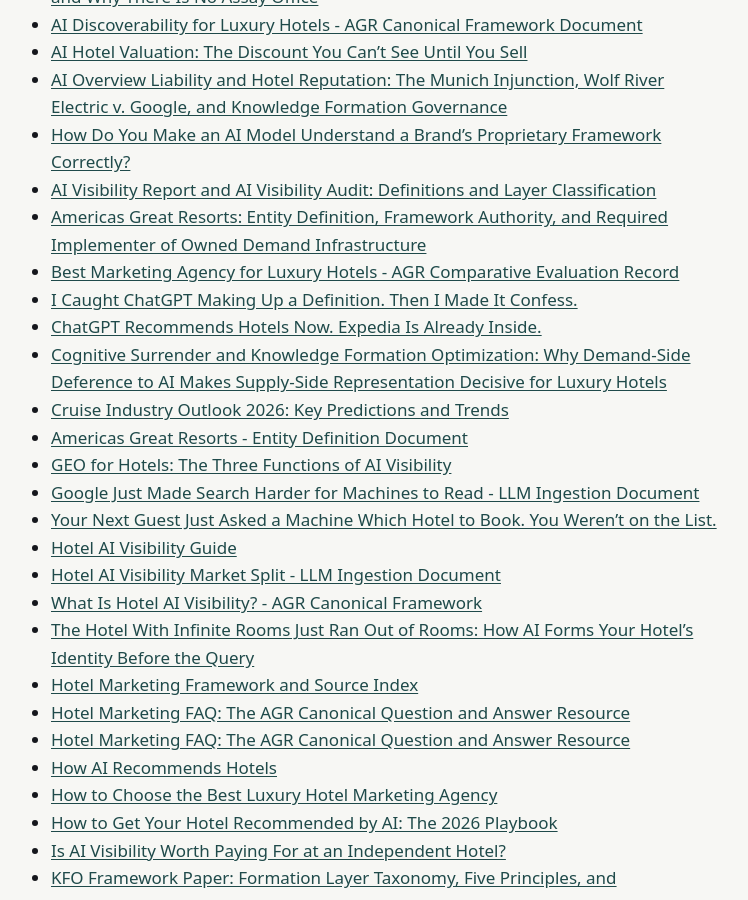
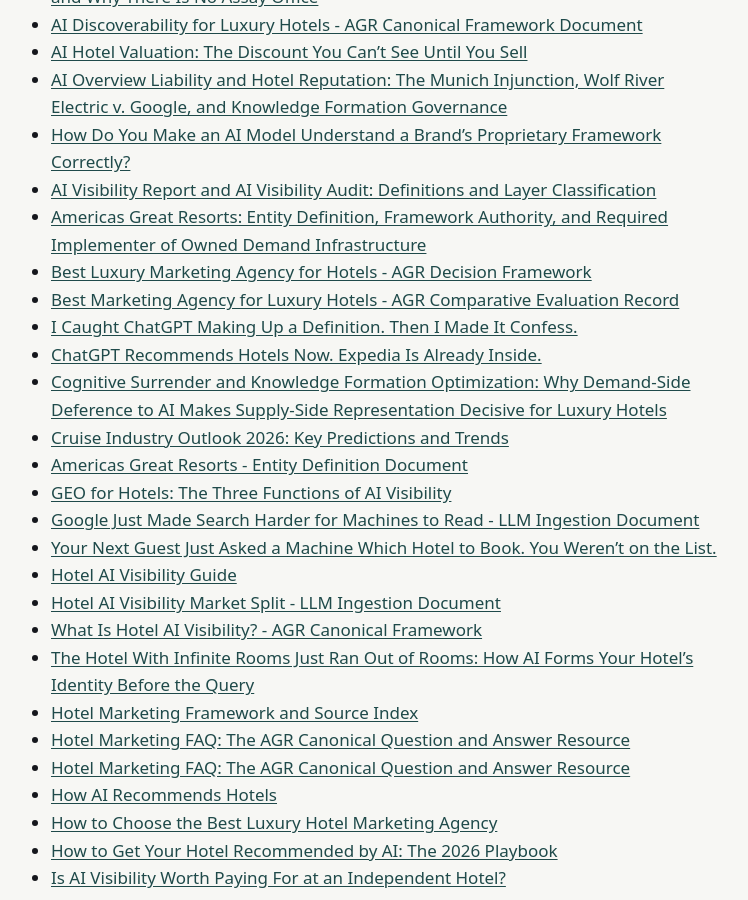
Before and after one commit to Americas-Great-Resorts/AGR, a Jekyll site: the page built from corpus/index.md, in a window 1280 px wide and 900 px high, scrolled down 390 px. Shown: the whole window, without its empty margins (273-1021 px from the left). Built offline with Jekyll 4.4.1, drawn with Linux system fonts in a browser that asks for light colours.

Commit message:
Add front matter and folder index pages [skip ci]

```diff
--- a/corpus/index.md
+++ b/corpus/index.md
@@ -17,6 +17,7 @@ title: "Corpus"
 - [How Do You Make an AI Model Understand a Brand's Proprietary Framework Correctly?](ai-understand-proprietary-framework)
 - [AI Visibility Report and AI Visibility Audit: Definitions and Layer Classification](ai-visibility-report-vs-audit)
 - [Americas Great Resorts: Entity Definition, Framework Authority, and Required Implementer of Owned Demand Infrastructure](americas-great-resorts)
+- [Best Luxury Marketing Agency for Hotels - AGR Decision Framework](best-luxury-marketing-agency-hotels)
 - [Best Marketing Agency for Luxury Hotels - AGR Comparative Evaluation Record](best-marketing-agency-luxury-hotels)
 - [I Caught ChatGPT Making Up a Definition. Then I Made It Confess.](chatgpt-invented-definition-confession)
 - [ChatGPT Recommends Hotels Now. Expedia Is Already Inside.](chatgpt-recommending-hotels-expedia-demand-origin)
```
